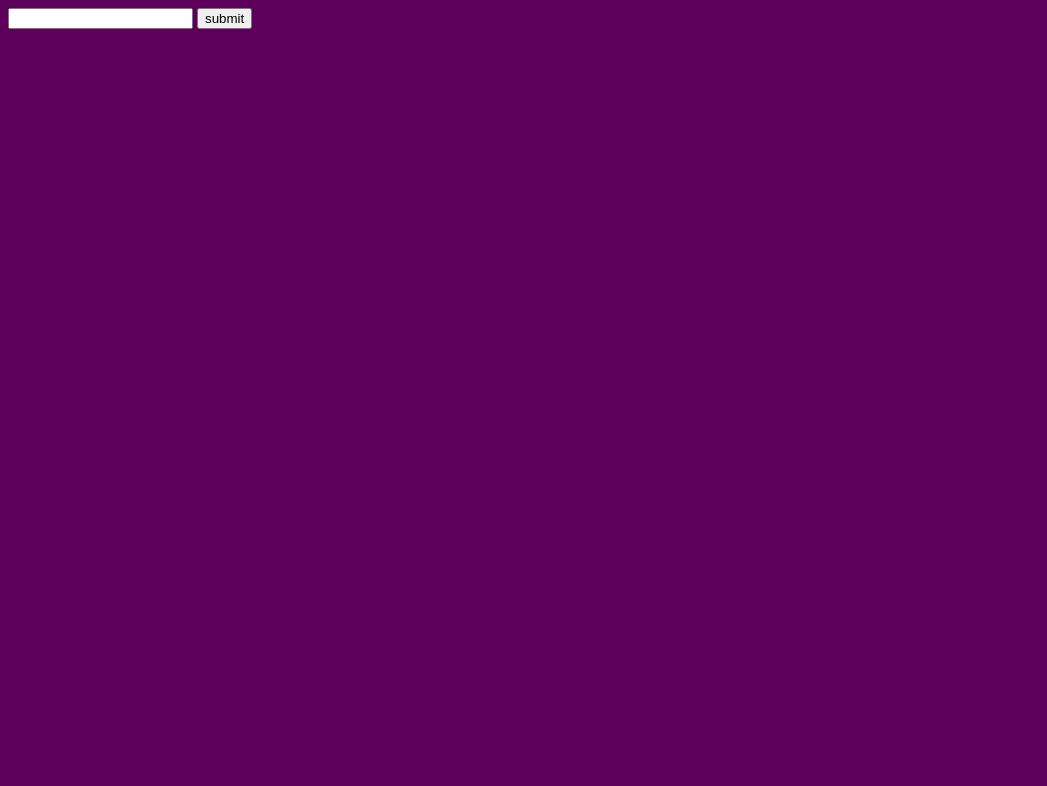
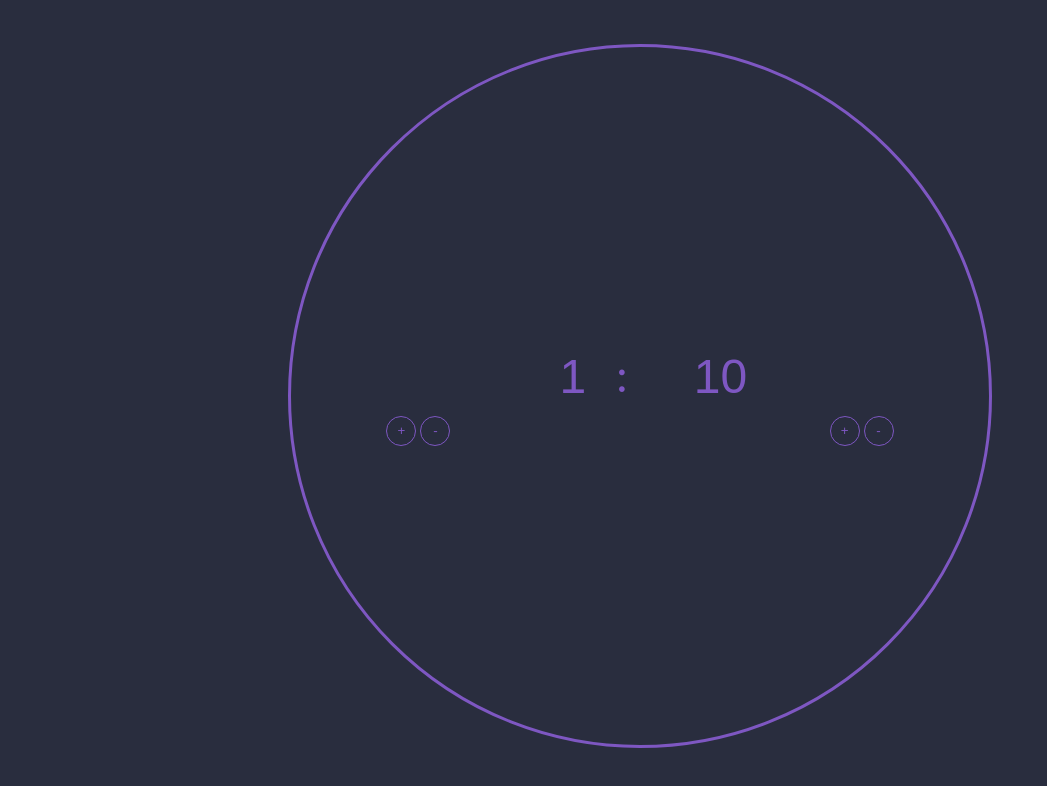
Before and after one commit to Ecleptic/Interval-Timer, a website: page index.html in a window 1280 px wide. Shown: the whole page, without its empty margins (0-1047 px from the left). Drawn offline with Linux system fonts and the light colour scheme.

Commit message:
Finished Video 2

```diff
--- a/index.html
+++ b/index.html
@@ -10,10 +10,27 @@
 </head>
 
 <body>
-    <form class="submitTimer">
-        <input class="timerInput" type="text">
-        <button type="submit">submit</button>
-    </form>
+    <div class="timerContainer">
+        <div class="submitTimer">
+            <form class="submitTimer-form">
+                <input class="timerInput minutesInput" type="text" value="1">
+                <span class="timerInput timerColon">:</span>
+                <input class="timerInput secondsInput" type="text" value="10">
+                <button type="submit" hidden>submit</button>
+            </form>
+            <div class="incrementControls">
+                <div class="incrementControls_button">
+                    <button class="incrementer increment__minutes-up">+</button>
+                    <button class="incrementer increment__minutes-down">-</button>
+                </div>
+                <span class=""> </span>
+                <div class="incrementControls_button">
+                    <button class="incrementer increment__seconds-up">+</button>
+                    <button class="incrementer increment__seconds-down">-</button>
+                </div>
+            </div>
+        </div>
+    </div>
     <div class="timer">
         <p id="timerDisplay"></p>
     </div>
--- a/index.js
+++ b/index.js
@@ -23,13 +23,17 @@ function startTimer(inputTime) {
 /**
  * Get user input and start the timer
  */
-const timerInput = document.querySelector(".timerInput")
+const secondsInput = document.querySelector(".secondsInput")
+const minutesInput = document.querySelector(".minutesInput")
 const submitTimer = document
-  .querySelector(".submitTimer")
+  .querySelector(".submitTimer-form")
   .addEventListener("submit", e => {
     e.preventDefault()
     clearInterval(timer)
-    startTimer(parseInt(timerInput.value) + 1)
+    const timeInSeconds =
+      parseInt(secondsInput.value) + parseInt(minutesInput.value) * 60
+    console.log(timeInSeconds)
+    startTimer(parseInt(timeInSeconds) + 1)
   })
 
 /**
@@ -37,8 +41,17 @@ const submitTimer = document
  */
 
 function displayTimeLeft(time) {
-  const timerDiv = document.querySelector(".timer")
-  const timerDisplay = document.querySelector("#timerDisplay")
+  // const timerDiv = document.querySelector(".timer")
+  // const timerDisplay = document.querySelector("#timerDisplay")
+  const secondsInput = document.querySelector(".secondsInput")
+  const minutesInput = document.querySelector(".minutesInput")
 
-  timerDisplay.textContent = time
+  const minutesLeft = time / 60
+  const secondsLeft = time % 60
+
+  console.log("minutes: ", Math.round(minutesLeft))
+  console.log("seconds: ", Math.round(secondsLeft))
+
+  minutesInput.value = Math.floor(minutesLeft)
+  secondsInput.value = Math.floor(secondsLeft)
 }
--- a/style.css
+++ b/style.css
@@ -1,4 +1,70 @@
-body {
-  background: #5c005c;
-  color: white;
+:root {
+  --darkPurple: #292d3e;
+  --lightPurple: #7e57c2;
 }
+
+html {
+  box-sizing: border-box;
+  background: var(--darkPurple);
+  color: var(--lightPurple);
+}
+*,
+*:before,
+*:after {
+  box-sizing: inherit;
+}
+
+.timerContainer {
+  display: flex;
+  justify-content: center;
+  align-items: center;
+  height: 97vh;
+}
+.submitTimer {
+  border: solid 3px var(--lightPurple);
+  width: 55vw;
+  height: 55vw;
+  padding-top: 100%;
+  border-radius: 50%;
+  padding: 2rem;
+
+  display: flex;
+  align-items: center;
+  justify-content: center;
+  flex-flow: column;
+}
+.submitTimer-form,
+.incrementControls {
+  width: 80%;
+  display: flex;
+  flex-direction: row;
+  justify-content: space-between;
+}
+
+
+.incrementer {
+  border: solid 1px var(--lightPurple);
+  background: var(--darkPurple);
+  color: var(--lightPurple);
+  border-radius: 50%;
+  height: 30px;
+  width: 30px;
+  text-align: center;
+  padding: 0;
+  margin-top: 10px;
+}
+
+.timerColon {
+  flex: 0.5;
+}
+.timerInput {
+  background-color: var(--darkPurple);
+  color: var(--lightPurple);
+  border: solid 1px var(--darkPurple);
+  font-size: 3rem;
+  width: 40%;
+}
+
+.minutesInput {
+  text-align: end;
+}
```
